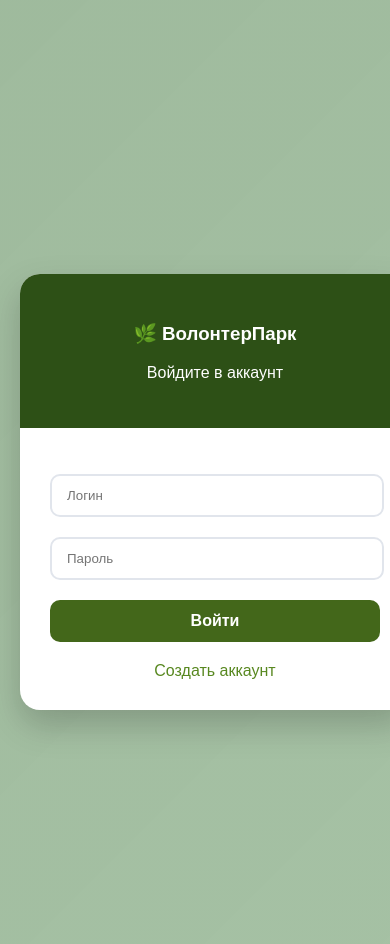
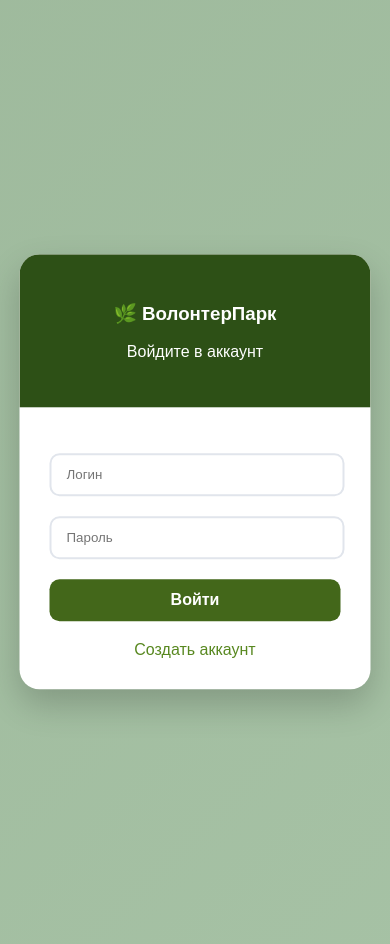
Before and after one commit to mmushaa/volonteer-park, a Flask app: page /login in a window 390 px wide. Run offline with Flask 3, Linux system fonts and the light colour scheme.

Commit message:
style: login form for mobiles

```diff
--- a/app/static/login.css
+++ b/app/static/login.css
@@ -2,32 +2,21 @@ body {
   margin: 0;
   padding: 0;
   font-family: Arial, sans-serif;
-}
-
-/* Стили для страницы логина */
-.login-page {
   background: linear-gradient(135deg, #2a672673, #2a6c276b);
   min-height: 100vh;
-  display: flex;
-  align-items: center;
-  justify-content: center;
-  padding: 20px;
-  position: fixed;
-  top: 0;
-  left: 0;
-  width: 100%;
-  height: 100%;
-  z-index: 10001;
-  overflow: hidden;
 }
 
 .login-container {
+  position: absolute;
+  top: 50%;
+  left: 50%;
+  transform: translate(-50%, -50%);
   background: white;
   border-radius: 20px;
   box-shadow: 0 15px 35px rgba(0, 0, 0, 0.2);
   overflow: hidden;
   max-width: 400px;
-  width: 100%;
+  width: 90%;
 }
 
 .login-header {
@@ -186,12 +175,10 @@ body {
 @keyframes fadeIn {
   from {
     opacity: 0;
-    transform: translateY(20px);
   }
 
   to {
     opacity: 1;
-    transform: translateY(0);
   }
 }
 
--- a/app/templates/index.html
+++ b/app/templates/index.html
@@ -24,7 +24,7 @@
                             <div class="menu-line"></div>
                             <div class="menu-line"></div>
                         </div>
-                        <div class="sidebar" id="sidebar">
+                        <div class="sidebar filled" id="sidebar">
                             {% if not user_id %}
                             <a href="/register" class="menu-item">
                                 Зарегистрироваться
--- a/app/templates/login.html
+++ b/app/templates/login.html
@@ -9,7 +9,6 @@
 </head>
 
 <body>
-    <div class="login-page" id="loginPage">
     <div class="login-container fade-in">
         <div class="login-header">
             <h3>🌿 ВолонтерПарк</h3>
@@ -34,7 +33,6 @@
             </div>
         </div>
     </div>
-    </div>
 </body>
 
 </html>
```
Also changed, not shown: app/static/menu.css (+5 -4 lines). Lines whose indentation alone changed are shown as unchanged.
